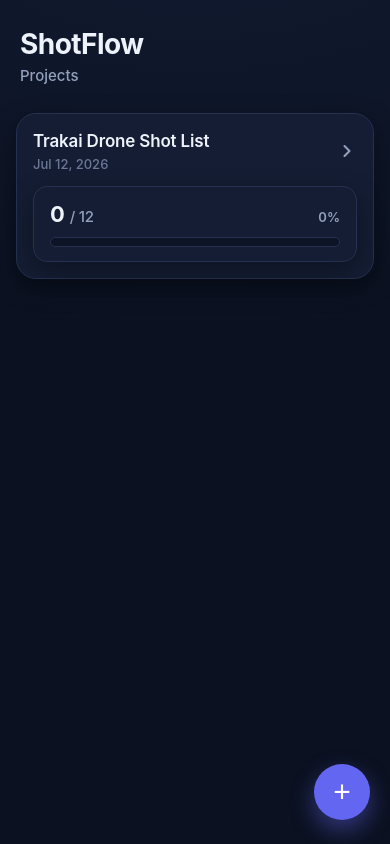
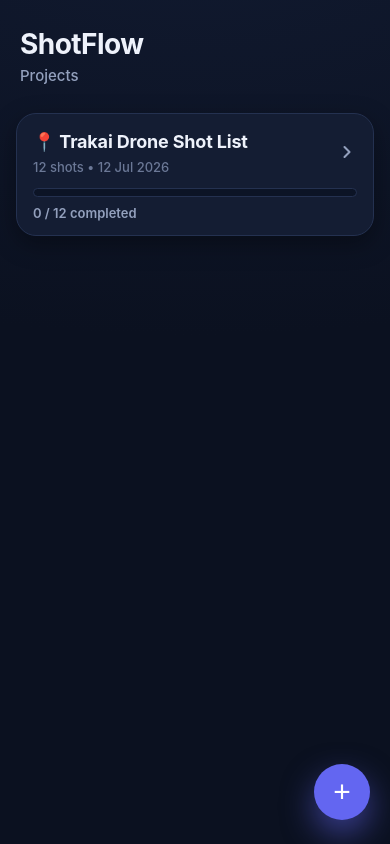
Before and after one commit to bucys/Shotflow, a React (Vite) app: page / in a window 390 px wide. Built offline with nearby package versions, Linux system fonts and the light colour scheme.

Commit message:
Polish ShotFlow mobile UX

```diff
--- a/src/components/SessionCard.tsx
+++ b/src/components/SessionCard.tsx
@@ -1,4 +1,3 @@
-import ProgressBar from './ProgressBar'
 import type { ShootSession } from '../types/session'
 
 interface SessionCardProps {
@@ -8,12 +7,12 @@ interface SessionCardProps {
 
 function formatDate(date: string): string {
   if (!date) return 'No date set'
-  const parsed = new Date(date)
+  const parsed = new Date(`${date}T00:00:00`)
   if (Number.isNaN(parsed.getTime())) return date
-  return parsed.toLocaleDateString(undefined, {
+  return parsed.toLocaleDateString('en-GB', {
+    day: 'numeric',
+    month: 'short',
     year: 'numeric',
-    month: 'short',
-    day: 'numeric',
   })
 }
 
@@ -23,6 +22,7 @@ export default function SessionCard({ session, onOpen }: SessionCardProps) {
     (n, s) => (s.completed ? n + 1 : n),
     0,
   )
+  const percent = total === 0 ? 0 : Math.round((completed / total) * 100)
 
   return (
     <li className="session-card">
@@ -34,8 +34,10 @@ export default function SessionCard({ session, onOpen }: SessionCardProps) {
       >
         <div className="session-card-head">
           <div className="session-card-meta">
-            <h2 className="session-card-title">{session.name}</h2>
-            <span className="session-card-date">{formatDate(session.date)}</span>
+            <h2 className="session-card-title">📍 {session.name}</h2>
+            <span className="session-card-date">
+              {total} {total === 1 ? 'shot' : 'shots'} • {formatDate(session.date)}
+            </span>
           </div>
           <span className="session-card-chevron" aria-hidden="true">
             <svg viewBox="0 0 24 24" width="20" height="20">
@@ -51,7 +53,17 @@ export default function SessionCard({ session, onOpen }: SessionCardProps) {
           </span>
         </div>
 
-        <ProgressBar completed={completed} total={total} />
+        <div className="project-progress" aria-label={`${completed} of ${total} shots completed`}>
+          <div className="project-progress-bar" aria-hidden="true">
+            <div
+              className="project-progress-fill"
+              style={{ width: `${percent}%` }}
+            />
+          </div>
+          <p className="project-progress-text">
+            {completed} / {total} completed
+          </p>
+        </div>
       </button>
     </li>
   )
--- a/src/index.css
+++ b/src/index.css
@@ -10,10 +10,11 @@
   --text-faint: #6b7896;
   --accent: #6366f1;
   --accent-soft: #818cf8;
-  --done: #22c55e;
-  --done-soft: #4ade80;
-  --done-bg: rgba(34, 197, 94, 0.12);
-  --done-border: rgba(34, 197, 94, 0.45);
+  --done: #34a853;
+  --done-soft: #6fcf86;
+  --done-bg: rgba(52, 168, 83, 0.1);
+  --done-border: rgba(52, 168, 83, 0.34);
+  --danger: #f87171;
   --radius-lg: 20px;
   --radius-md: 14px;
   --radius-sm: 12px;
@@ -50,6 +51,12 @@ body {
     calc(28px + env(safe-area-inset-bottom));
 }
 
+.app--empty-home {
+  min-height: 100vh;
+  display: flex;
+  flex-direction: column;
+}
+
 /* ---------- Header ---------- */
 .header {
   padding: 8px 4px 4px;
@@ -77,6 +84,21 @@ body {
   font-size: 15px;
   font-weight: 500;
   color: var(--text-muted);
+}
+
+.shoot-header {
+  padding-bottom: 2px;
+}
+
+.shoot-title {
+  margin-bottom: 6px;
+}
+
+.shoot-date {
+  margin: 0;
+  font-size: 14px;
+  font-weight: 500;
+  color: var(--text-faint);
 }
 
 /* ---------- Back button (smaller + lighter) ---------- */
@@ -115,6 +137,34 @@ body {
   gap: 14px;
 }
 
+.empty-state {
+  flex: 1 1 auto;
+  display: flex;
+  align-items: center;
+  justify-content: center;
+  min-height: 54vh;
+  text-align: center;
+}
+
+.empty-state-content {
+  max-width: 280px;
+  margin: 0 auto;
+}
+
+.empty-state-content h2 {
+  margin: 0 0 8px;
+  font-size: 22px;
+  line-height: 1.2;
+  letter-spacing: -0.02em;
+}
+
+.empty-state-content p {
+  margin: 0;
+  font-size: 15px;
+  line-height: 1.55;
+  color: var(--text-muted);
+}
+
 .session-card {
   display: block;
 }
@@ -126,7 +176,7 @@ body {
   background: var(--surface);
   border: 1px solid var(--border);
   border-radius: var(--radius-lg);
-  padding: 16px;
+  padding: 16px 16px 14px;
   box-shadow: var(--shadow);
   cursor: pointer;
   color: inherit;
@@ -147,7 +197,7 @@ body {
   display: flex;
   align-items: center;
   gap: 12px;
-  margin-bottom: 14px;
+  margin-bottom: 13px;
 }
 
 .session-card-meta {
@@ -156,9 +206,9 @@ body {
 }
 
 .session-card-title {
-  margin: 0 0 4px;
-  font-size: 17px;
-  font-weight: 600;
+  margin: 0 0 5px;
+  font-size: 18px;
+  font-weight: 700;
   line-height: 1.3;
   letter-spacing: -0.01em;
 }
@@ -168,6 +218,32 @@ body {
   font-size: 13px;
   font-weight: 500;
   color: var(--text-faint);
+}
+
+.project-progress {
+  display: block;
+}
+
+.project-progress-bar {
+  height: 9px;
+  border-radius: 999px;
+  background: #0c1426;
+  border: 1px solid var(--border);
+  overflow: hidden;
+}
+
+.project-progress-fill {
+  height: 100%;
+  border-radius: 999px;
+  background: linear-gradient(90deg, var(--accent), var(--done-soft));
+  transition: width 0.35s cubic-bezier(0.4, 0, 0.2, 1);
+}
+
+.project-progress-text {
+  margin: 8px 0 0;
+  font-size: 13px;
+  font-weight: 600;
+  color: var(--text-muted);
 }
 
 .session-card-chevron {
@@ -195,6 +271,17 @@ body {
   box-shadow: var(--shadow);
 }
 
+.progress--shoot {
+  margin-top: 18px;
+}
+
+.progress-label {
+  margin-bottom: 8px;
+  font-size: 13px;
+  font-weight: 700;
+  color: var(--text);
+}
+
 .progress-row {
   display: flex;
   align-items: baseline;
@@ -211,6 +298,12 @@ body {
 .progress-of {
   font-size: 15px;
   font-weight: 500;
+  color: var(--text-muted);
+}
+
+.progress-completed {
+  font-size: 15px;
+  font-weight: 600;
   color: var(--text-muted);
 }
 
@@ -236,23 +329,22 @@ body {
 }
 
 .reset-button {
-  display: block;
-  width: 100%;
-  margin: 12px 0 4px;
-  padding: 11px 16px;
-  font-size: 14px;
+  display: inline-flex;
+  width: auto;
+  margin: 12px 0 0;
+  padding: 7px 4px;
+  font-size: 13px;
   font-weight: 600;
-  color: var(--text-muted);
+  color: var(--danger);
   background: transparent;
-  border: 1px solid var(--border-strong);
-  border-radius: var(--radius-sm);
+  border: none;
+  border-radius: 8px;
   cursor: pointer;
-  transition: background 0.15s ease, color 0.15s ease, opacity 0.15s ease;
+  transition: color 0.2s ease, opacity 0.2s ease, transform 0.2s ease;
 }
 
 .reset-button:hover:not(:disabled) {
-  background: var(--surface-raised);
-  color: var(--text);
+  color: #fca5a5;
 }
 
 .reset-button:active:not(:disabled) {
@@ -267,7 +359,7 @@ body {
 /* ---------- Shot list ---------- */
 .shot-list {
   list-style: none;
-  margin: 24px 0 0;
+  margin: 20px 0 0;
   padding: 0;
   display: flex;
   flex-direction: column;
@@ -309,8 +401,8 @@ body {
   justify-content: center;
   cursor: pointer;
   padding: 0;
-  transition: background 0.18s ease, border-color 0.18s ease,
-    transform 0.12s ease;
+  transition: background 0.2s ease, border-color 0.2s ease,
+    transform 0.2s ease;
 }
 
 .status:hover {
@@ -330,7 +422,7 @@ body {
 .status-check {
   opacity: 0;
   transform: scale(0.4);
-  transition: opacity 0.18s ease, transform 0.2s cubic-bezier(0.34, 1.56, 0.64, 1);
+  transition: opacity 0.2s ease, transform 0.2s cubic-bezier(0.34, 1.56, 0.64, 1);
 }
 
 .status--done .status-check {
@@ -376,7 +468,7 @@ body {
   justify-content: center;
   cursor: pointer;
   padding: 0;
-  transition: background 0.15s ease, color 0.15s ease, transform 0.2s ease;
+  transition: background 0.2s ease, color 0.2s ease, transform 0.2s ease;
 }
 
 .chevron:hover {
@@ -395,7 +487,7 @@ body {
   margin-top: 0;
   opacity: 0;
   overflow: hidden;
-  transition: max-height 0.25s ease, margin-top 0.25s ease, opacity 0.18s ease;
+  transition: max-height 0.2s ease, margin-top 0.2s ease, opacity 0.2s ease;
 }
 
 .card-description-wrap--open {
@@ -410,8 +502,8 @@ body {
   background: #0c1426;
   border: 1px solid var(--border);
   border-radius: var(--radius-md);
-  font-size: 14px;
-  line-height: 1.55;
+  font-size: 13px;
+  line-height: 1.7;
   color: var(--text-muted);
 }
 
@@ -458,8 +550,8 @@ body {
   align-items: center;
   justify-content: center;
   cursor: pointer;
-  box-shadow: 0 10px 24px rgba(99, 102, 241, 0.45);
-  transition: background 0.15s ease, transform 0.12s ease;
+  box-shadow: 0 14px 32px rgba(99, 102, 241, 0.52);
+  transition: background 0.2s ease, transform 0.2s ease, box-shadow 0.2s ease;
 }
 
 .fab:hover {
@@ -467,7 +559,7 @@ body {
 }
 
 .fab:active {
-  transform: scale(0.94);
+  transform: scale(0.92);
 }
 
 .fab:focus-visible {
--- a/src/screens/HomeScreen.tsx
+++ b/src/screens/HomeScreen.tsx
@@ -12,14 +12,17 @@ export default function HomeScreen({
   onOpenSession,
   onCreateProject,
 }: HomeScreenProps) {
+  const hasProjects = sessions.length > 0
+
   return (
-    <div className="app">
+    <div className={`app${hasProjects ? '' : ' app--empty-home'}`}>
       <header className="header">
         <h1 className="title">ShotFlow</h1>
         <p className="subtitle">Projects</p>
       </header>
 
-      <main>
+      <main className={hasProjects ? undefined : 'empty-state'}>
+        {hasProjects ? (
           <ul className="session-list">
             {sessions.map((session) => (
               <SessionCard
@@ -29,6 +32,12 @@ export default function HomeScreen({
               />
             ))}
           </ul>
+        ) : (
+          <div className="empty-state-content">
+            <h2>No projects yet</h2>
+            <p>Create your first project to start planning your next shoot.</p>
+          </div>
+        )}
       </main>
 
       <button
--- a/src/screens/ShootScreen.tsx
+++ b/src/screens/ShootScreen.tsx
@@ -1,5 +1,4 @@
 import { useMemo, useState } from 'react'
-import ProgressBar from '../components/ProgressBar'
 import ShotCard from '../components/ShotCard'
 import type { ShootSession } from '../types/session'
 
@@ -7,6 +6,17 @@ interface ShootScreenProps {
   session: ShootSession
   onBack: () => void
   onChange: (session: ShootSession) => void
+}
+
+function formatDate(date: string): string {
+  if (!date) return 'No date set'
+  const parsed = new Date(`${date}T00:00:00`)
+  if (Number.isNaN(parsed.getTime())) return date
+  return parsed.toLocaleDateString('en-GB', {
+    day: 'numeric',
+    month: 'short',
+    year: 'numeric',
+  })
 }
 
 export default function ShootScreen({
@@ -21,6 +31,7 @@ export default function ShootScreen({
     () => session.shots.reduce((n, s) => (s.completed ? n + 1 : n), 0),
     [session],
   )
+  const percent = total === 0 ? 0 : Math.round((doneCount / total) * 100)
 
   const toggleComplete = (id: string) =>
     onChange({
@@ -29,7 +40,6 @@ export default function ShootScreen({
         s.id === id ? { ...s, completed: !s.completed } : s,
       ),
     })
-
   const toggleExpand = (id: string) =>
     setExpanded((prev) => ({ ...prev, [id]: !prev[id] }))
 
@@ -46,7 +56,7 @@ export default function ShootScreen({
 
   return (
     <div className="app">
-      <header className="header">
+      <header className="header shoot-header">
         <button
           type="button"
           className="back-button"
@@ -66,10 +76,28 @@ export default function ShootScreen({
           Back
         </button>
 
-        <p className="eyebrow">Shoot</p>
-        <h1 className="title">{session.name}</h1>
+        <h1 className="title shoot-title">{session.name}</h1>
+        <p className="shoot-date">{formatDate(session.date)}</p>
 
-        <ProgressBar completed={doneCount} total={total} />
+        <section className="progress progress--shoot" aria-label="Shoot progress">
+          <div className="progress-label">Progress</div>
+          <div className="progress-row">
+            <span className="progress-completed">
+              {doneCount} / {total} completed
+            </span>
+            <span className="progress-percent">{percent}%</span>
+          </div>
+          <div
+            className="progress-bar"
+            role="progressbar"
+            aria-valuenow={doneCount}
+            aria-valuemin={0}
+            aria-valuemax={total}
+            aria-label="Shots completed"
+          >
+            <div className="progress-fill" style={{ width: `${percent}%` }} />
+          </div>
+        </section>
 
         <button
           type="button"
--- a/src/storage/storage.ts
+++ b/src/storage/storage.ts
@@ -90,8 +90,7 @@ export function loadSessions(): ShootSession[] {
     if (raw) {
       const parsed = JSON.parse(raw)
       if (Array.isArray(parsed)) {
-        const sessions = parsed.filter(isSession).map(cloneSession)
-        if (sessions.length > 0) return sessions
+        return parsed.filter(isSession).map(cloneSession)
       }
     }
   } catch {
```
Lines whose indentation alone changed are shown as unchanged.
